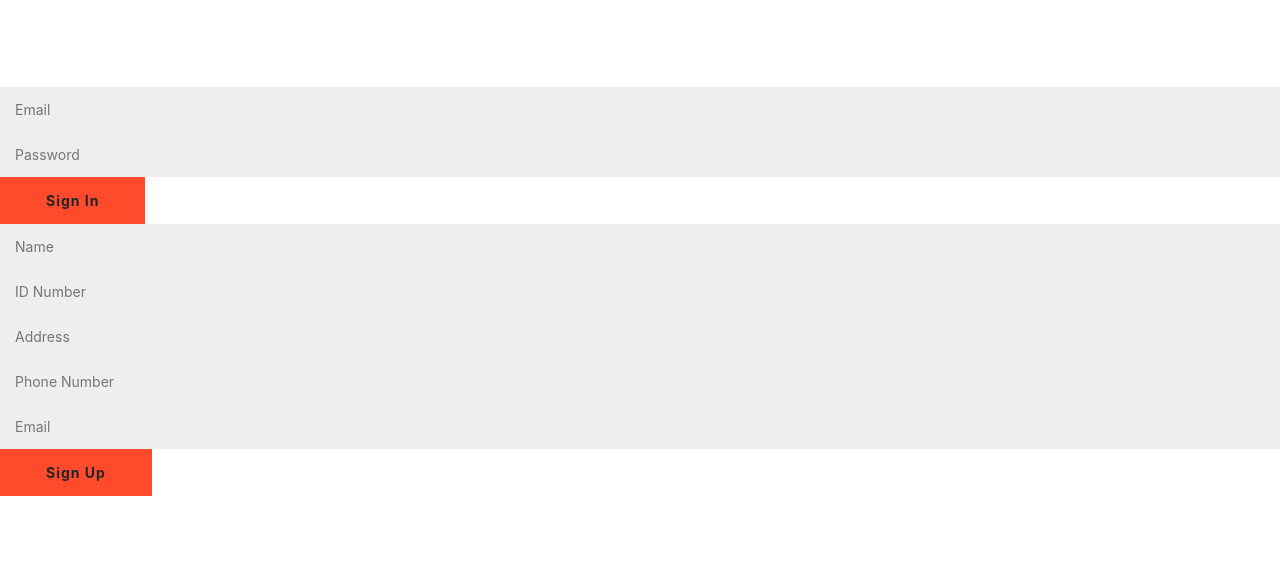
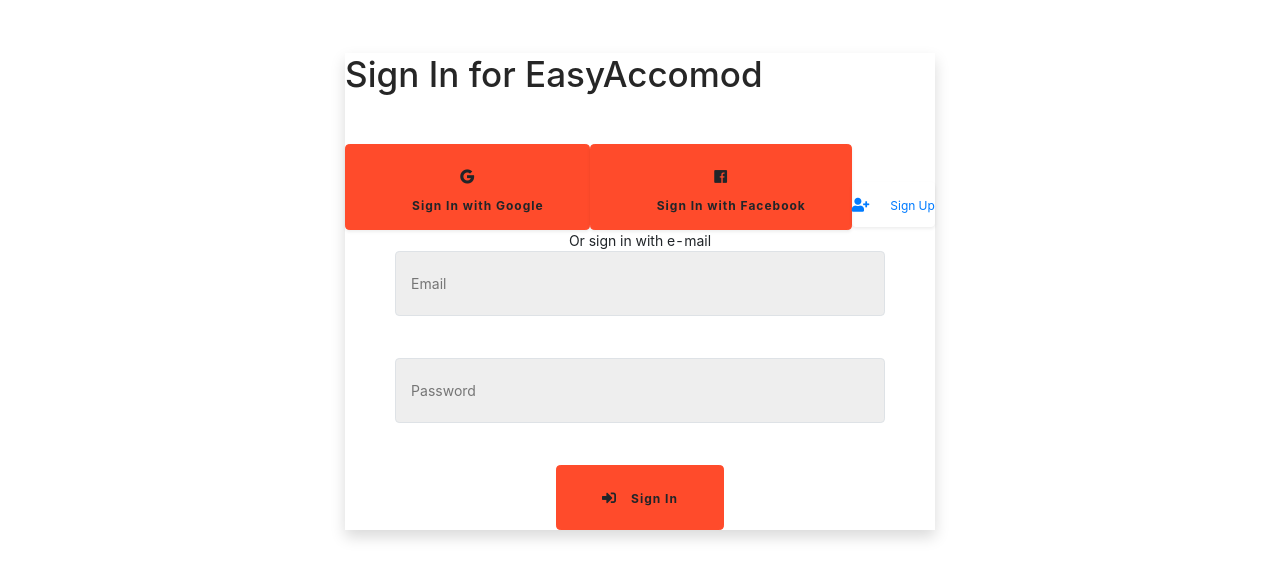
Before and after one commit to mikenevermindng/HOUSE-RENTAL-FRONTEND, a React (Create React App) app in the folder house-rental-frontend/: page / in a window 1280 px wide. Shown: the part 109-688 px from the top of the page. Built offline with nearby package versions, Linux system fonts and the light colour scheme.

Commit message:
Form for Owner

```diff
--- a/house-rental-frontend/src/Components/LoginForOwner/index.jsx
+++ b/house-rental-frontend/src/Components/LoginForOwner/index.jsx
@@ -7,7 +7,7 @@
   return (
     <div>
       <Login></Login>
-      <Register></Register>
+      {/* <Register></Register> */}
     </div>
   );
 }
--- a/house-rental-frontend/src/Components/LoginForOwner/login.jsx
+++ b/house-rental-frontend/src/Components/LoginForOwner/login.jsx
@@ -1,7 +1,8 @@
 import React, { Component, useState } from "react";
-import axios from "axios";
 import "./style.css";
 import { apiOwnerLogin } from "../../Services/owner_service";
+import { ToastContainer, toast } from "react-toastify";
+import { Link } from "react-router-dom";
 
 function Login() {
   const [ownerInfo, setOwnerInfo] = useState({});
@@ -16,20 +17,70 @@
   };
 
   return (
-    <div>
+    <div className="min-h-screen bg-gray-100 text-gray-900 flex justify-center">
+      <ToastContainer />
+      <div className="max-w-screen-xl m-0 sm:m-20 bg-white shadow sm:rounded-lg flex justify-center flex-1">
+        <div className="lg:w-1/2 xl:w-5/12 p-6 sm:p-12">
+          <div className="mt-12 flex flex-col items-center">
+            <h1 className="text-2xl xl:text-3xl font-extrabold">
+              Sign In for EasyAccomod
+            </h1>
+            <div className="w-full flex-1 mt-8 text-indigo-500">
+              <div className="flex flex-col items-center">
+                <button className="w-full max-w-xs font-bold shadow-sm rounded-lg py-3 bg-indigo-100 text-gray-800 flex items-center justify-center transition-all duration-300 ease-in-out focus:outline-none hover:shadow focus:shadow-sm focus:shadow-outline">
+                  <div className=" p-2 rounded-full ">
+                    <i className="fab fa-google " />
+                  </div>
+                  <span className="ml-4">Sign In with Google</span>
+                </button>
+                <button className="w-full max-w-xs font-bold shadow-sm rounded-lg py-3 bg-indigo-100 text-gray-800 flex items-center justify-center transition-all duration-300 ease-in-out focus:outline-none hover:shadow focus:shadow-sm focus:shadow-outline mt-5">
+                  <div className=" p-2 rounded-full ">
+                    <i className="fab fa-facebook" />
+                  </div>
+                  <span className="ml-4">Sign In with Facebook</span>
+                </button>
+                <a
+                  className="w-full max-w-xs font-bold shadow-sm rounded-lg py-3
+           bg-indigo-100 text-gray-800 flex items-center justify-center transition-all duration-300 ease-in-out focus:outline-none hover:shadow focus:shadow-sm focus:shadow-outline mt-5"
+                  target="_self"
+                >
+                  <i className="fas fa-user-plus fa 1x w-6  -ml-2 text-indigo-500" />
+                  <span className="ml-4">Sign Up</span>
+                </a>
+              </div>
+              <div className="my-12 border-b text-center">
+                <div className="leading-none px-2 inline-block text-sm text-gray-600 tracking-wide font-medium bg-white transform translate-y-1/2">
+                  Or sign in with e-mail
+                </div>
+              </div>
+              <form className="mx-auto max-w-xs relative ">
                 <input
+                  className="w-full px-8 py-4 rounded-lg font-medium bg-gray-100 border border-gray-200 placeholder-gray-500 text-sm focus:outline-none focus:border-gray-400 focus:bg-white"
                   type="email"
                   name="email"
                   placeholder="Email"
                   onChange={onChangeHandler}
-      ></input>
+                />
                 <input
+                  className="w-full px-8 py-4 rounded-lg font-medium bg-gray-100 border border-gray-200 placeholder-gray-500 text-sm focus:outline-none focus:border-gray-400 focus:bg-white mt-5"
                   type="password"
                   placeholder="Password"
                   name="password"
                   onChange={onChangeHandler}
                 />
-      <button onClick={onSubmitLoginForm}>Sign In</button>
+                <button
+                  className="mt-5 tracking-wide font-semibold bg-indigo-500 text-gray-100 w-full py-4 rounded-lg hover:bg-indigo-700 transition-all duration-300 ease-in-out flex items-center justify-center focus:shadow-outline focus:outline-none"
+                  type="submit"
+                  onClick={onSubmitLoginForm}
+                >
+                  <i className="fas fa-sign-in-alt  w-6  -ml-2" />
+                  <span className="ml-3">Sign In</span>
+                </button>
+              </form>
+            </div>
+          </div>
+        </div>
+      </div>
     </div>
   );
 }
--- a/house-rental-frontend/src/Components/LoginForOwner/register.jsx
+++ b/house-rental-frontend/src/Components/LoginForOwner/register.jsx
@@ -1,6 +1,8 @@
 import React, { useState } from "react";
 import { apiOwnerRegister } from "../../Services/owner_service";
 import "./style.css";
+import { ToastContainer, toast } from "react-toastify";
+import { Link } from "react-router-dom";
 
 function Register() {
   const [ownerInfo, setOwnerInfo] = useState({});
@@ -9,43 +11,96 @@
     console.log(ownerInfo);
     setOwnerInfo({ ...ownerInfo, [event.target.name]: event.target.value });
   };
-  const onSubmitLoginForm = () => {
+  const onSubmitRegisterForm = () => {
     const response = apiOwnerRegister(ownerInfo);
   };
 
   return (
-    <div>
+    <div className="min-h-screen bg-gray-100 text-gray-900 flex justify-center">
+      {/* <ToastContainer /> */}
+      <div className="max-w-screen-xl m-0 sm:m-20 bg-white shadow sm:rounded-lg flex justify-center flex-1">
+        <div className="lg:w-1/2 xl:w-5/12 p-6 sm:p-12">
+          <div className="mt-12 flex flex-col items-center">
+            <h1 className="text-2xl xl:text-3xl font-extrabold justify-center">
+              Sign Up for EasyAccomod
+            </h1>
+
+            <form
+              className="w-full flex-1 mt-8 text-indigo-500"
+
+              // onSubmit={handleSubmit}
+            >
+              <div className="mx-auto max-w-xs relative ">
                 <input
+                  className="w-full px-8 py-4 rounded-lg font-medium bg-gray-100 border border-gray-200 placeholder-gray-500 text-sm focus:outline-none focus:border-gray-400 focus:bg-white"
                   type="text"
                   name="ownername"
                   placeholder="Name"
                   onChange={onChangeHandler}
-      ></input>
+                />
                 <input
+                  className="w-full px-8 py-4 rounded-lg font-medium bg-gray-100 border border-gray-200 placeholder-gray-500 text-sm focus:outline-none focus:border-gray-400 focus:bg-white"
                   type="text"
                   name="citizenId"
                   placeholder="ID Number"
                   onChange={onChangeHandler}
                 ></input>
                 <input
+                  className="w-full px-8 py-4 rounded-lg font-medium bg-gray-100 border border-gray-200 placeholder-gray-500 text-sm focus:outline-none focus:border-gray-400 focus:bg-white"
                   type="text"
                   name="address"
                   placeholder="Address"
                   onChange={onChangeHandler}
-      ></input>
+                />
                 <input
+                  className="w-full px-8 py-4 rounded-lg font-medium bg-gray-100 border border-gray-200 placeholder-gray-500 text-sm focus:outline-none focus:border-gray-400 focus:bg-white"
                   type="text"
                   name="phoneNumber"
                   placeholder="Phone Number"
                   onChange={onChangeHandler}
                 ></input>
                 <input
+                  className="w-full px-8 py-4 rounded-lg font-medium bg-gray-100 border border-gray-200 placeholder-gray-500 text-sm focus:outline-none focus:border-gray-400 focus:bg-white"
                   type="email"
                   name="email"
                   placeholder="Email"
                   onChange={onChangeHandler}
-      ></input>
-      <button onClick={onSubmitLoginForm}>Sign Up</button>
+                />
+
+                <input
+                  className="w-full px-8 py-4 rounded-lg font-medium bg-gray-100 border border-gray-200 placeholder-gray-500 text-sm focus:outline-none focus:border-gray-400 focus:bg-white"
+                  type="password"
+                  placeholder="Password"
+                  onChange={onChangeHandler}
+                  name="password"
+                />
+                <button
+                  type="submit"
+                  className="mt-5 tracking-wide font-semibold bg-indigo-500 text-gray-100 w-full py-4 rounded-lg hover:bg-indigo-700 transition-all duration-300 ease-in-out flex items-center justify-center focus:shadow-outline focus:outline-none"
+                  onClick={onSubmitRegisterForm}
+                >
+                  <i className="fas fa-user-plus fa 1x w-6  -ml-2" />
+                  <span className="ml-3">Sign up</span>
+                </button>
+              </div>
+              <div className="my-12 border-b text-center">
+                <div className="leading-none px-2 inline-block text-sm text-gray-600 tracking-wide font-medium bg-white transform translate-y-1/2">
+                  Or sign with email or social login
+                </div>
+              </div>
+              <div className="flex flex-col items-center">
+                <a
+                  className="w-full max-w-xs font-bold shadow-sm rounded-lg py-3
+           bg-indigo-100 text-gray-800 flex items-center justify-center transition-all duration-300 ease-in-out focus:outline-none hover:shadow focus:shadow-sm focus:shadow-outline mt-5"
+                >
+                  <i className="fas fa-sign-in-alt fa 1x w-6  -ml-2 text-indigo-500" />
+                  <span className="ml-4">Sign In</span>
+                </a>
+              </div>
+            </form>
+          </div>
+        </div>
+      </div>
     </div>
   );
 }
```
Lines whose indentation alone changed are shown as unchanged.
